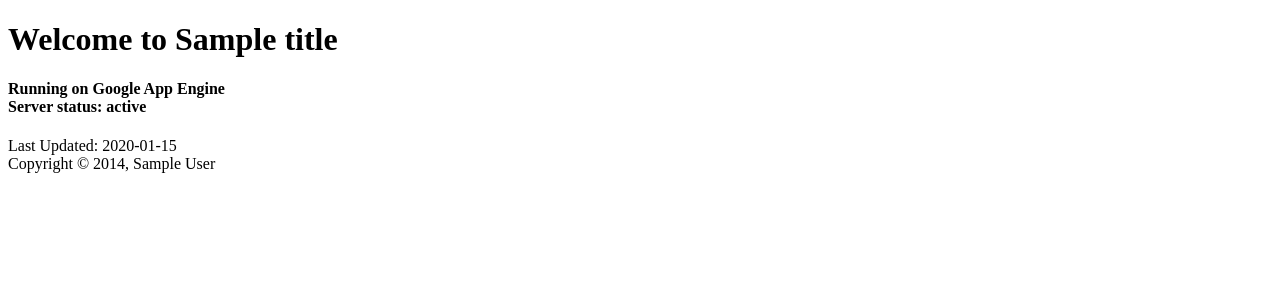
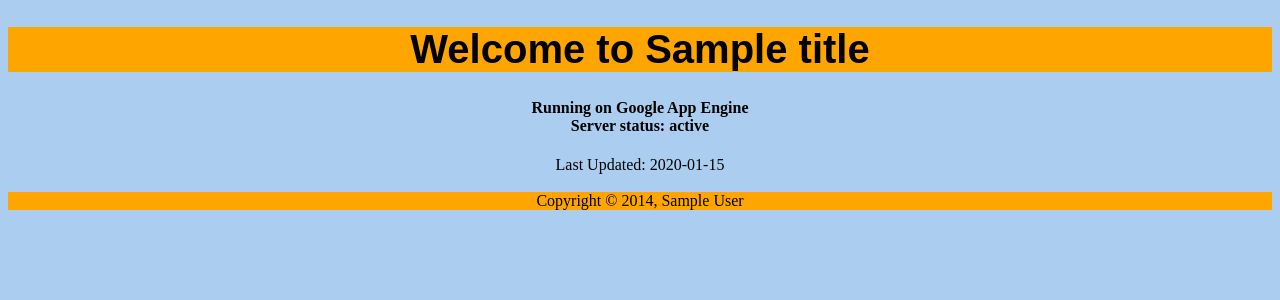
Before and after one commit to aneesh-neelam/RestaurantManagementSystem-GAE, a Python web app: template templates/status.html in a window 1280 px wide. Shown: the top 300 px of the page. Run offline with Jinja, Linux system fonts and the light colour scheme; the template is opened without the code that fills it: most values are stand-ins (such as "Sample title", 1, 10 or a date in 2020).

Commit message:
CSS & Favicon
Added CSS and Favicon to template

TODO: DataStore

```diff
--- /dev/null
+++ b/stylesheets/status.css
@@ -0,0 +1,13 @@
+.header {
+    background-color: orange;
+    font: normal 20px "Segoe UI Light", "Segoe", sans-serif;
+}
+
+#body {
+    background-color: #abcdef;
+    text-align: center;
+}
+
+#footer {
+    background-color: orange;
+}
--- a/templates/status.html
+++ b/templates/status.html
@@ -3,15 +3,18 @@
 <head>
     <meta charset="UTF-8"/>
     <meta name="author" content="Aneesh Neelam, 11BCE0260"/>
+    <link href="/static/images/favicon.ico" rel="shortcut icon" type="image/x-icon"/>
+    <link rel="stylesheet" type="text/css" href="/stylesheets/status.css"/>
     <title>{{title}}</title>
 </head>
-<body>
+<body id="body">
 <div class="header">
     <h1>Welcome to {{title}}</h1>
 </div>
 <h4>Running on Google App Engine <br>
     Server status: {{status}} </h4>
 <label>Last Updated: {{update}}</label>
+<br><br>
 <footer id="footer">
     Copyright &copy; 2014, {{author}}
 </footer>
```
Also changed, not shown: app.yaml (+6 -3 lines), static/images/favicon.ico (added).
